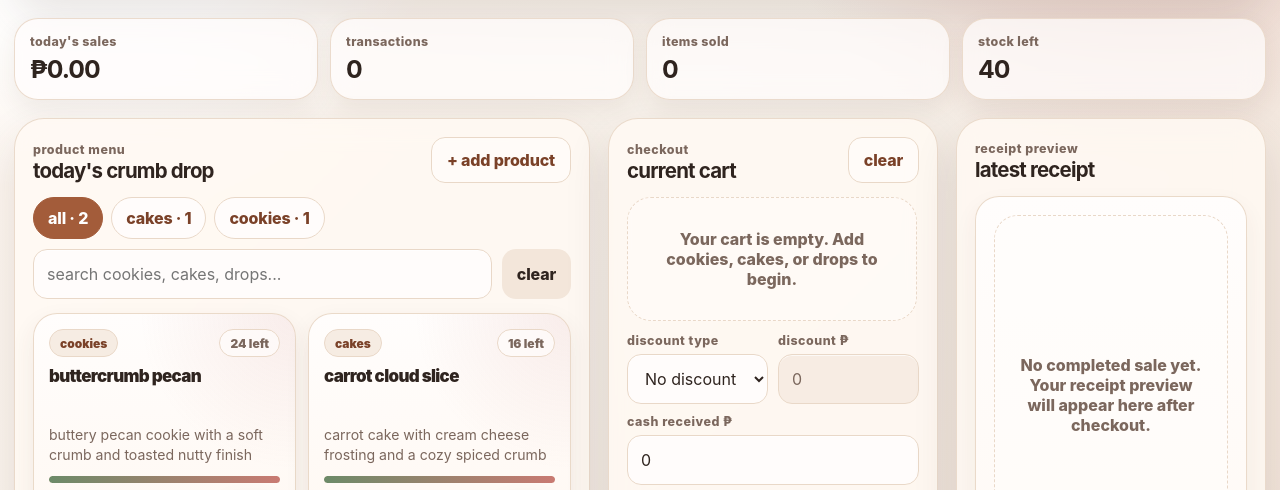
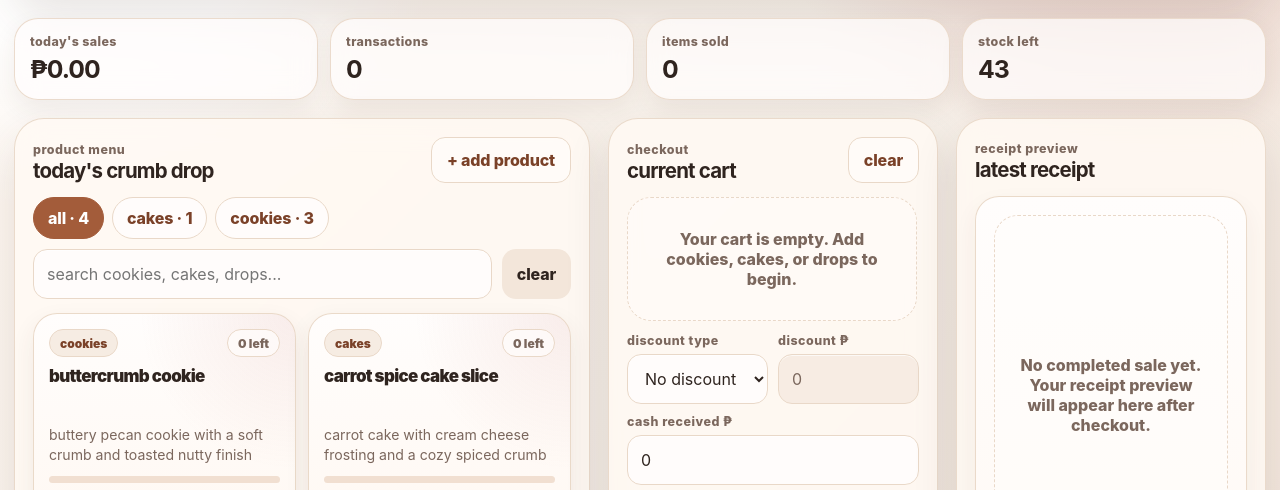
Before and after one commit to jaredjan/ptc, a plain HTML site: page index.html in a window 1280 px wide. Shown: the part 251-741 px from the top of the page. Drawn offline with Linux system fonts and the light colour scheme.

Commit message:
Update index.html
new items in the menu

```diff
--- a/index.html
+++ b/index.html
@@ -1167,21 +1167,39 @@
     const startingProducts = [
       {
         id: makeId(),
-        name: 'buttercrumb pecan',
+        name: 'buttercrumb cookie',
         category: 'cookies',
-        price: 85,
-        stock: 24,
-        startingStock: 24,
+        price: 65,
+        stock: 0,
+        startingStock: 0,
         description: 'buttery pecan cookie with a soft crumb and toasted nutty finish'
       },
       {
         id: makeId(),
-        name: 'carrot cloud slice',
+        name: 'carrot spice cake slice',
         category: 'cakes',
         price: 135,
-        stock: 16,
-        startingStock: 16,
+        stock: 0,
+        startingStock: 0,
         description: 'carrot cake with cream cheese frosting and a cozy spiced crumb'
+      },
+      {
+        id: makeId(),
+        name: 'matcha mooncrumb',
+        category: 'cookies',
+        price: 65,
+        stock: 28,
+        startingStock: 28,
+        description: 'matcha cookie with white chocolate chunks'
+      },
+      {
+        id: makeId(),
+        name: 'banana crumbdrop',
+        category: 'cookies',
+        price: 50,
+        stock: 15,
+        startingStock: 15,
+        description: 'banana cookie with crumb topping'
       }
     ];
 
```
